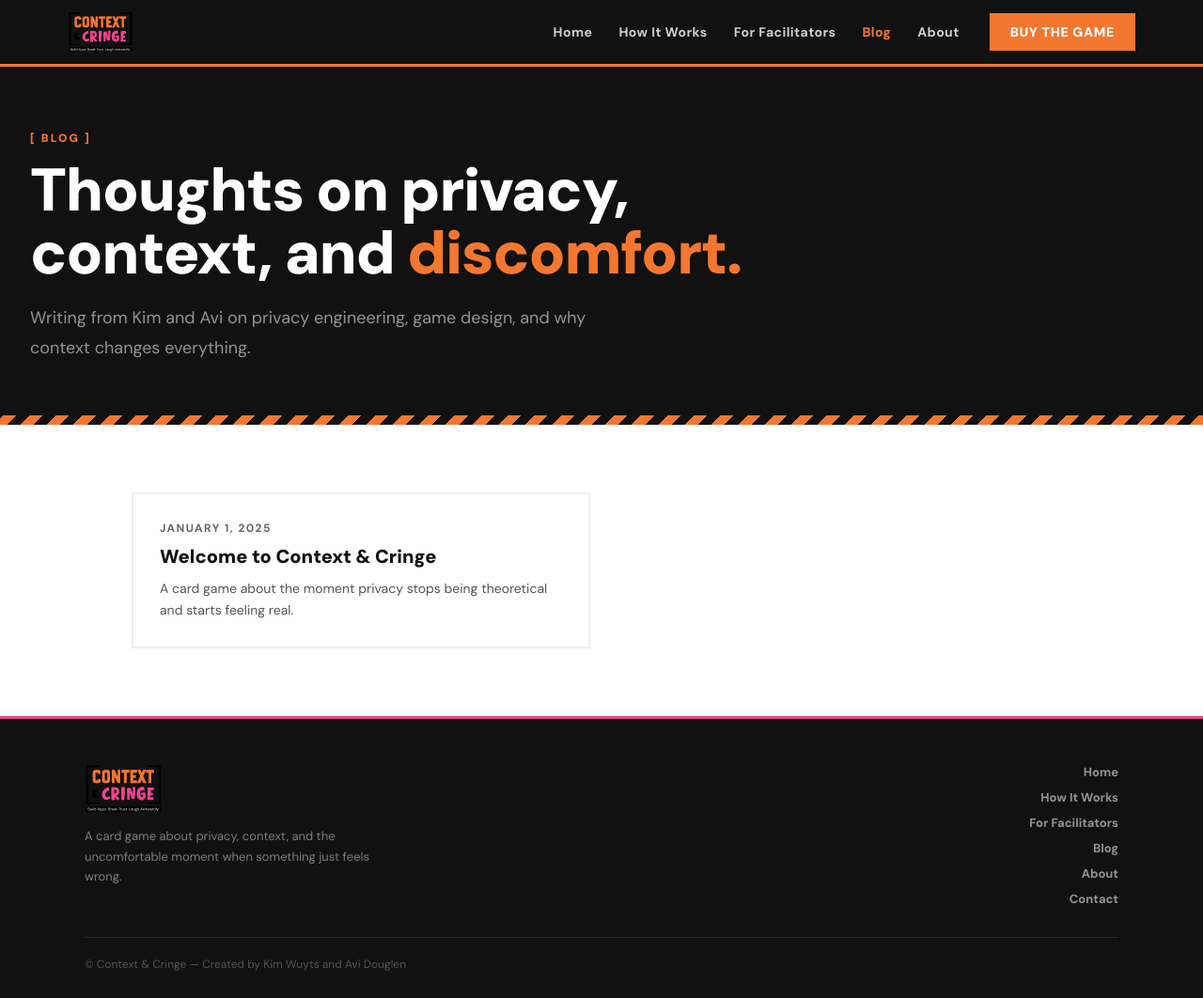
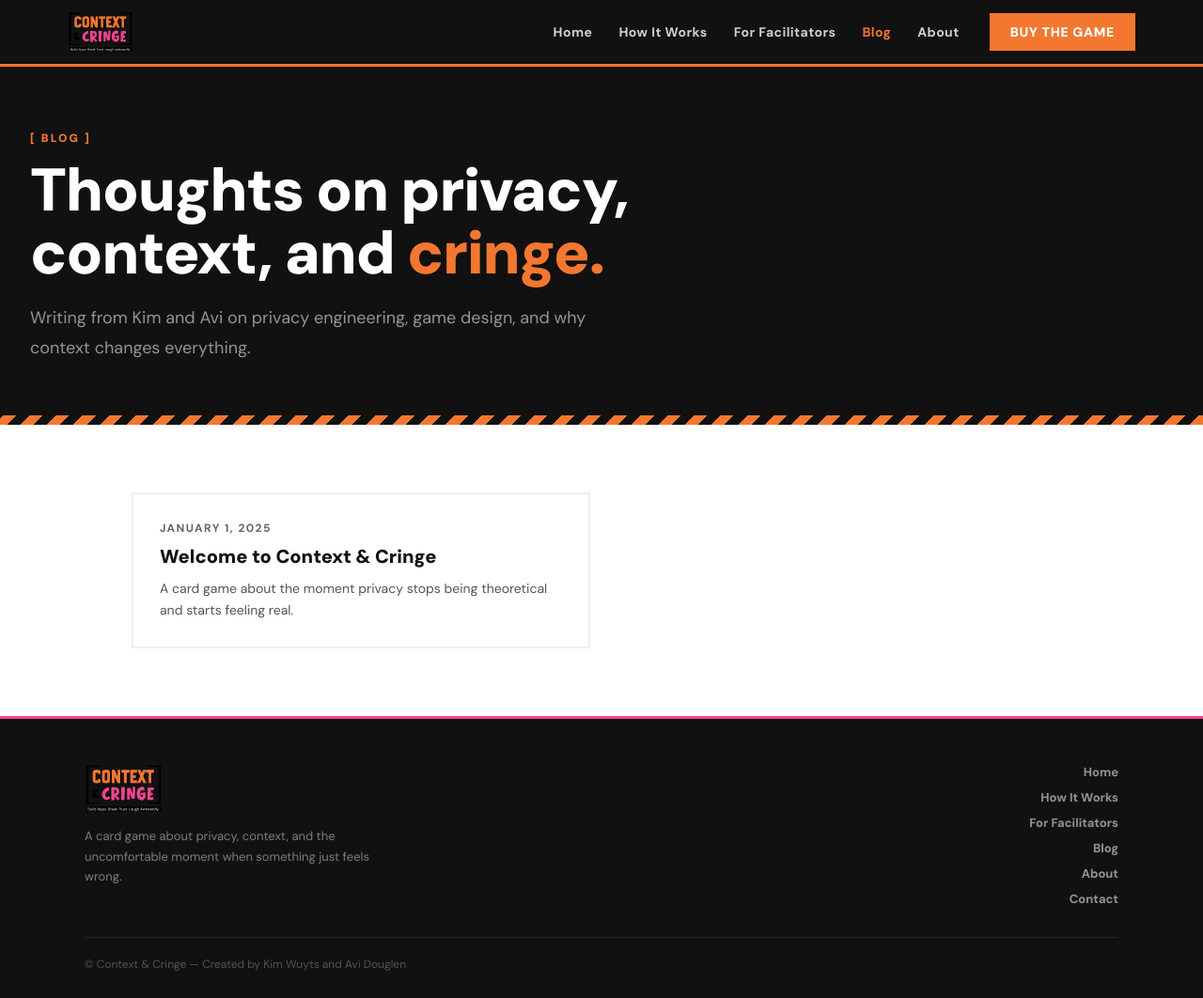
Before and after one commit to ContextAndCringe/www, a Jekyll site: the page built from blog.html, in a window 1280 px wide and 1062 px high. Shown: the whole window at 94% size. Built offline with Jekyll 4.4.1, drawn with Linux system fonts in a browser that asks for light colours.

Commit message:
Blog layout

```diff
--- a/blog.html
+++ b/blog.html
@@ -20,7 +20,7 @@
 <section class="page-hero">
   <div class="page-hero-inner">
     <div class="section-label">[ Blog ]</div>
-    <h1>Thoughts on privacy,<br>context, and <em>discomfort.</em></h1>
+    <h1>Thoughts on privacy,<br>context, and <em>cringe.</em></h1>
     <p>Writing from Kim and Avi on privacy engineering, game design, and why context changes everything.</p>
   </div>
 </section>
```
Also changed, not shown: _posts/2026-01-01-welcome.md (renamed from _posts/2025-01-01-welcome.md, +3 -2 lines).
